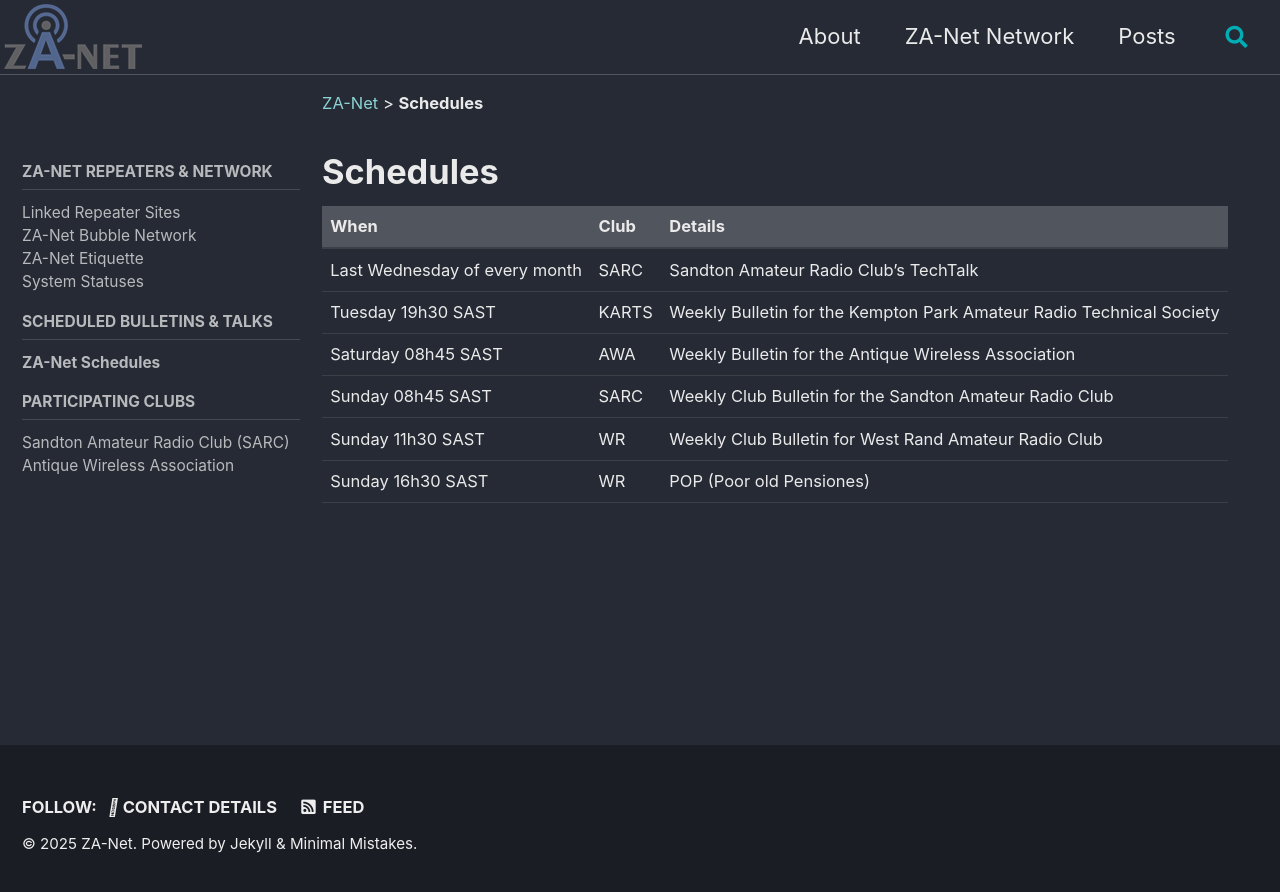
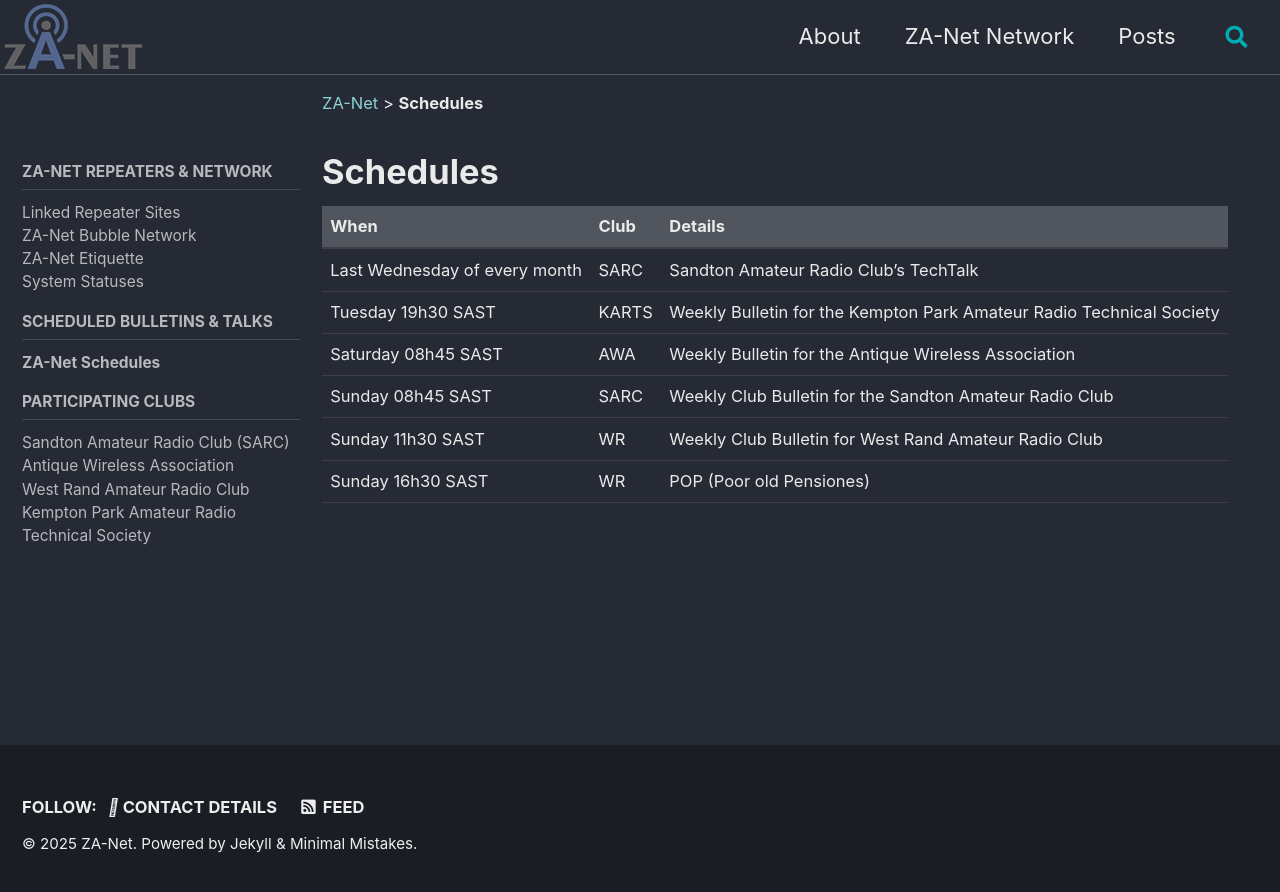
Before and after one commit to za-net/za-net.github.io, a Jekyll site: the page built from _pages/schedule.md, in a window 1280 px wide. Shown: the top 892 px of the page. Built offline with Jekyll 4.4.1, drawn with Linux system fonts in a browser that asks for light colours; cached includes are drawn as plain includes.

Commit message:
chore: Added Participating Clubs

```diff
--- a/_config.yml
+++ b/_config.yml
@@ -61,7 +61,7 @@
   hide                   : # true, false (default)
 search                   : true #, false (default)
 search_full_content      : true #, false (default)
-search_provider          : lunr # (default), algolia, google
+search_provider          : lunr # (default), lunr, algolia, google
 lunr:
   search_within_pages    : true #, false (default)
 
--- a/_data/navigation.yml
+++ b/_data/navigation.yml
@@ -36,6 +36,12 @@
         target: "_blank"
       - title: "Antique Wireless Association"
         url: "https://www.awasa.org.za/"
+        target: "_blank"
+      - title: "West Rand Amateur Radio Club"
+        url: "https://www.zs6wr.co.za/"
+        target: "_blank"
+      - title: "Kempton Park Amateur Radio Technical Society"
+        url: "https://zs6kts.co.za/"
         target: "_blank"
 
 zanet:
@@ -90,7 +96,12 @@
       - title: "Antique Wireless Association"
         url: "https://www.awasa.org.za/"
         target: "_blank"
-
+      - title: "West Rand Amateur Radio Club"
+        url: "https://www.zs6wr.co.za/"
+        target: "_blank"
+      - title: "Kempton Park Amateur Radio Technical Society"
+        url: "https://zs6kts.co.za/"
+        target: "_blank"
 
 
 posts:
```
